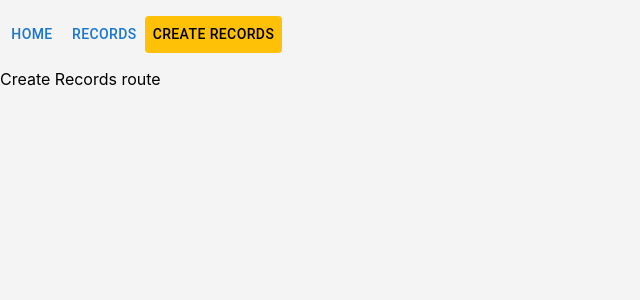
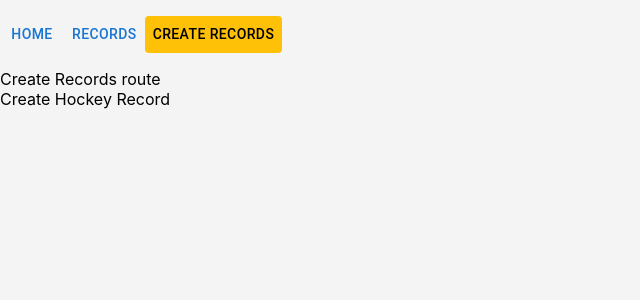
Before and after one commit to VincentPauley/sports-almanac-fe, a React (Create React App) app: page /create-records in a window 1280 px wide. Shown: the top 300 px of the page, without its empty margins (0-640 px from the left). Built offline with nearby package versions, Linux system fonts and the light colour scheme.

Commit message:
path improvements and new component

```diff
--- /dev/null
+++ b/jsconfig.json
@@ -0,0 +1,6 @@
+{
+  "compilerOptions": {
+    "baseUrl": "src"
+  },
+  "include": ["src"]
+}
--- /dev/null
+++ b/src/components/CreateHockeyRecord.js
@@ -0,0 +1,5 @@
+const CreateHockeyRecord = () => {
+  return <div>Create Hockey Record</div>
+}
+
+export default CreateHockeyRecord
--- a/src/routes/routes/CreateRecords.js
+++ b/src/routes/routes/CreateRecords.js
@@ -1,5 +1,12 @@
+import CreateHockeyRecords from 'components/CreateHockeyRecord'
+
 const CreateRecords = () => {
-  return <div>Create Records route</div>
+  return (
+    <div>
+      Create Records route
+      <CreateHockeyRecords />
+    </div>
+  )
 }
 
 export default CreateRecords
```
